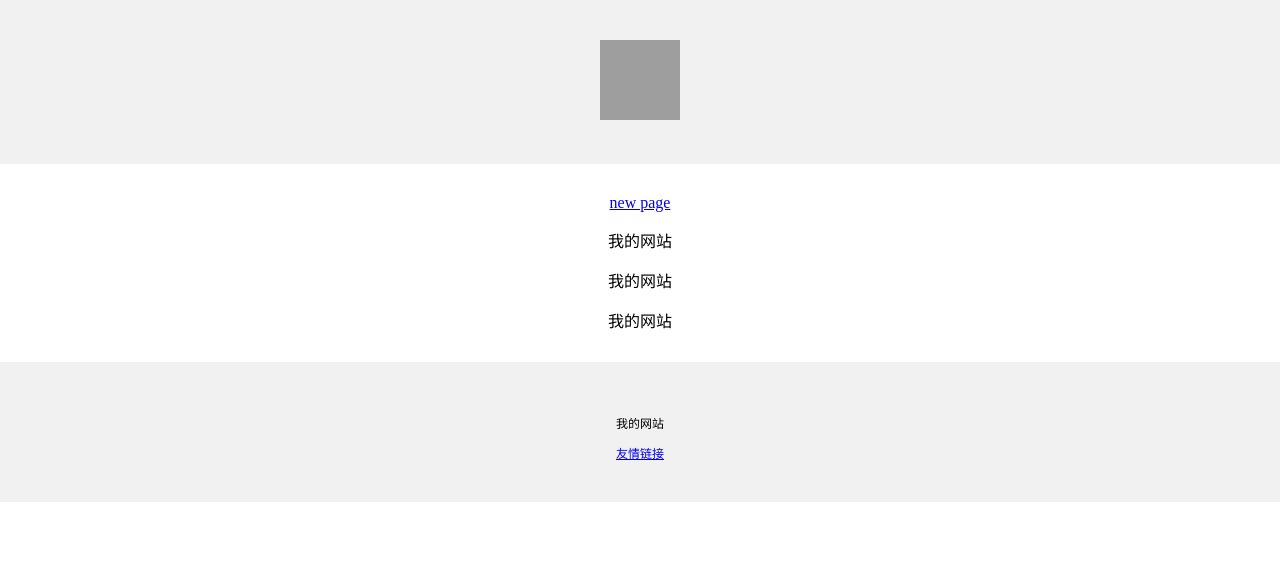
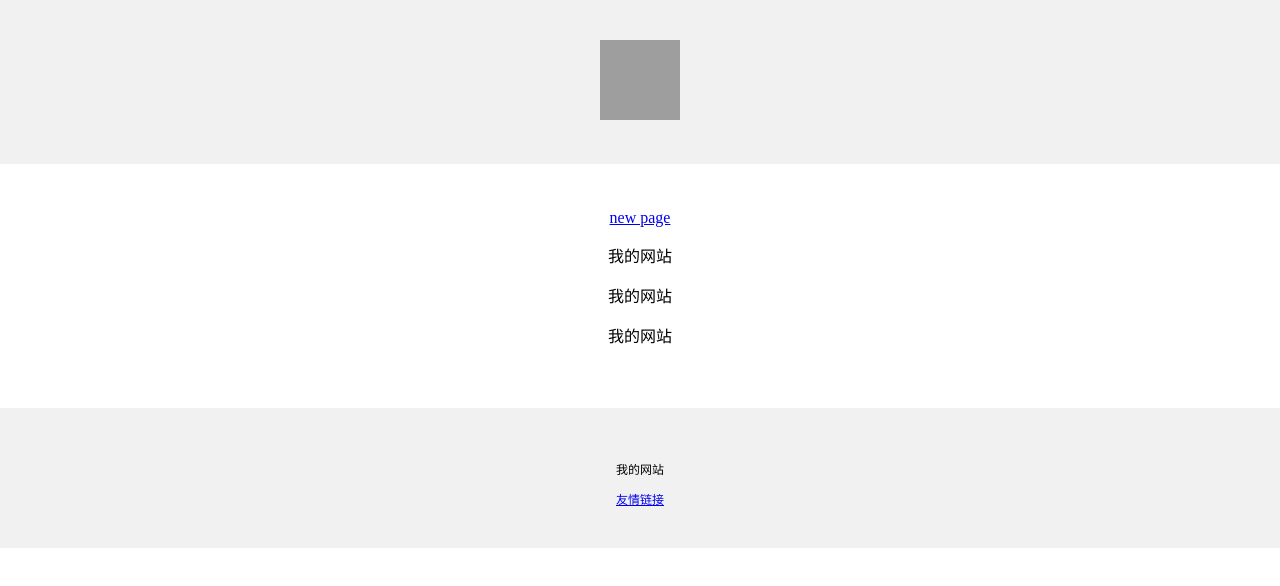
Before and after one commit to HorinHe/R-01-1, a plain HTML site: page index.html in a window 1280 px wide. Drawn offline with Linux system fonts and the light colour scheme; grey boxes are pictures that could not be loaded.

Commit message:
Update index.html

```diff
--- a/index.html
+++ b/index.html
@@ -21,7 +21,7 @@
     <div style="
       max-width: 700px;
       margin: 30px auto;
-      paddin: 15px;
+      padding: 15px;
       line-heigh: 1.7;
       text-align: center;
     ">
```
